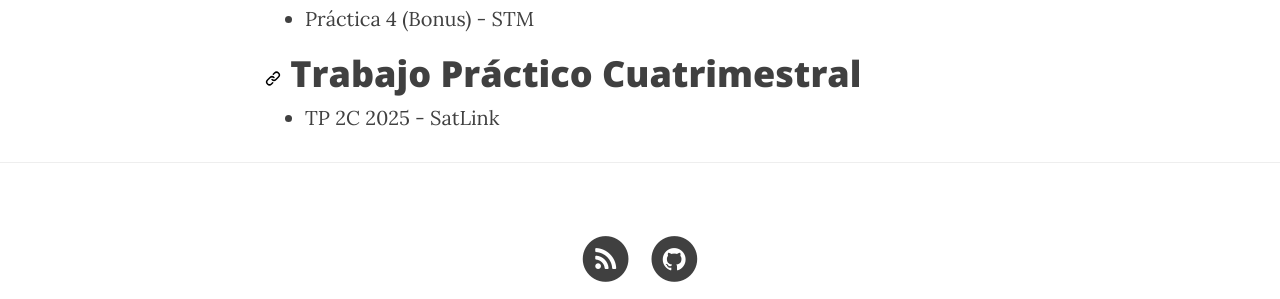
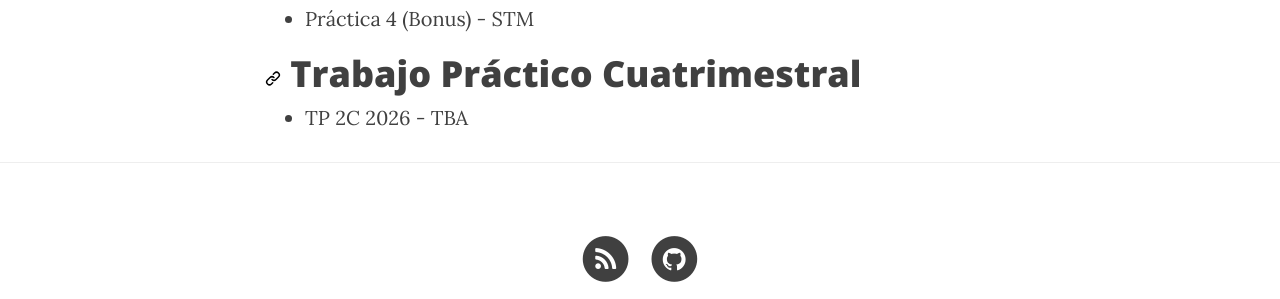
Before and after one commit to arquitecturas-concurrentes/arquitecturas-concurrentes.github.io, a Jekyll site: the page built from cursada.md, in a window 1280 px wide and 900 px high, scrolled down 2507 px. Shown: the part 498-797 px from the top of the window. Built offline with Jekyll 4.4.1, drawn with Linux system fonts in a browser that asks for light colours; nearby versions of some CDN libraries.

Commit message:
Update cursada.md

```diff
--- a/cursada.md
+++ b/cursada.md
@@ -48,4 +48,4 @@ Para ver la modalidad de las clases, ver en la planificacion
 # Trabajo Práctico Cuatrimestral #
 
 
-* [TP 2C 2025 - SatLink](https://docs.google.com/document/d/1vOvilSlZANuyVkkBjiObZoXW-bBMqs75EnWnrPPEEy8/edit?usp=sharing)
+* [TP 2C 2026 - TBA]()
```
